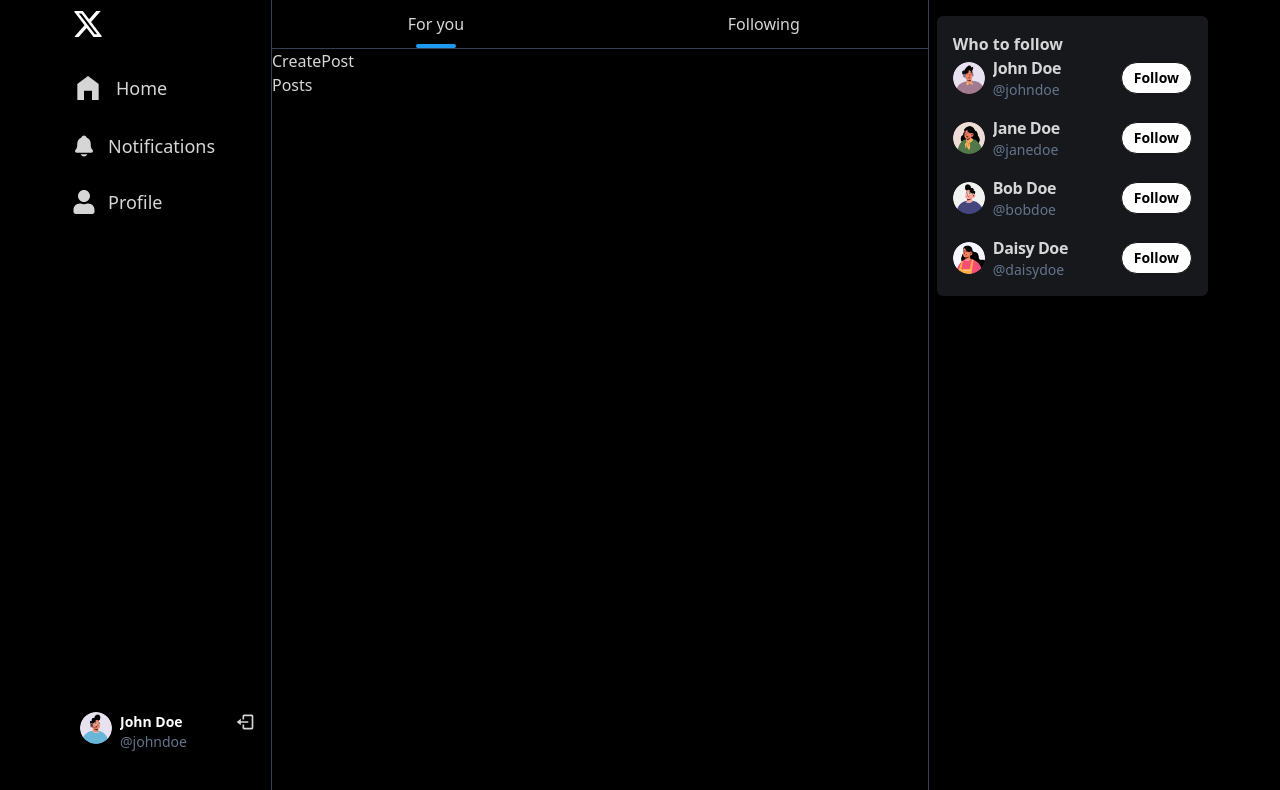
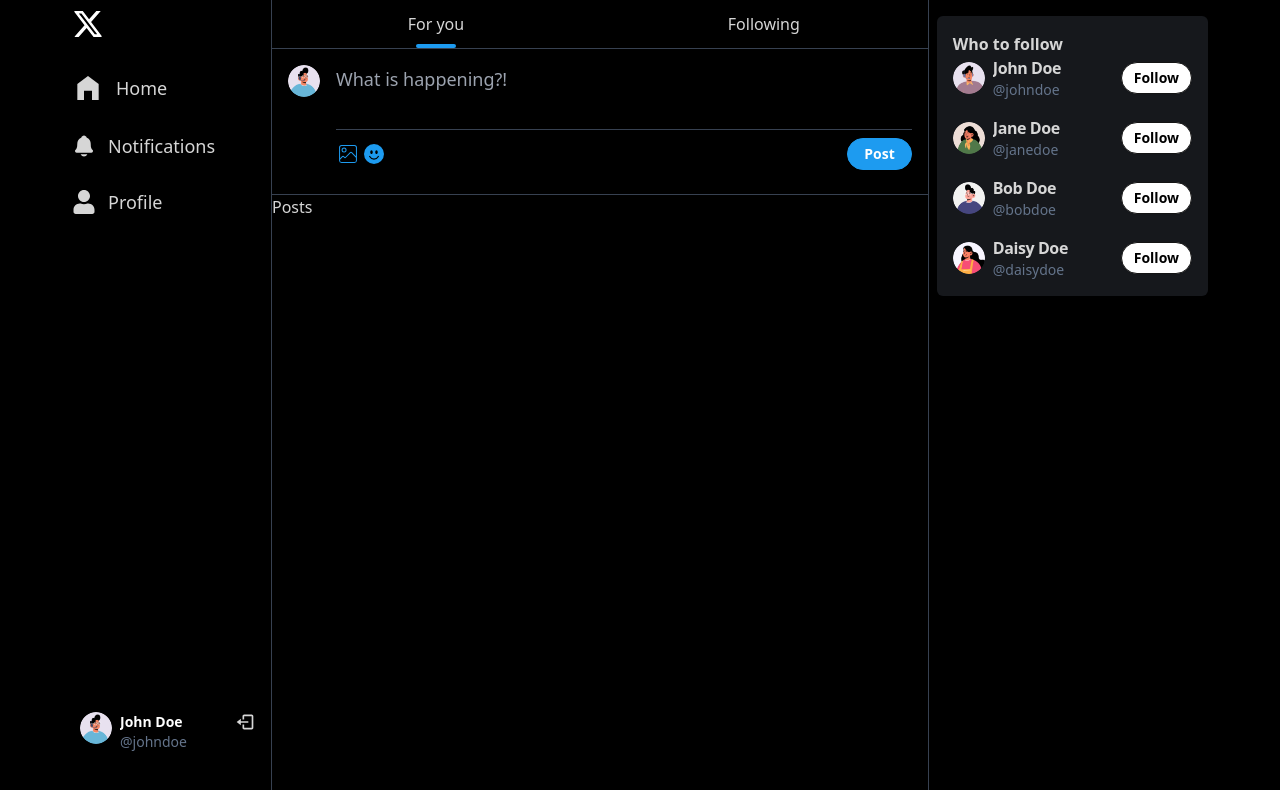
Before and after one commit to ammrshmbng/twitter-clone, a React (Vite) app in the folder frontend/: page / in a window 1280 px wide. Shown: the top 790 px of the page. Built offline with nearby package versions, Linux system fonts and the light colour scheme; the HTML template or start-up script is replaced by a standard one.

Commit message:
add CreatePost page

```diff
--- a/frontend/src/pages/home/CreatePost.jsx
+++ b/frontend/src/pages/home/CreatePost.jsx
@@ -1,9 +1,80 @@
-import React from 'react'
+import { CiImageOn } from "react-icons/ci";
+import { BsEmojiSmileFill } from "react-icons/bs";
+import { useRef, useState } from "react";
+import { IoCloseSharp } from "react-icons/io5";
 
 const CreatePost = () => {
-  return (
-	<div>CreatePost</div>
-  )
-}
+	const [text, setText] = useState("");
+	const [img, setImg] = useState(null);
 
-export default CreatePost
+	const imgRef = useRef(null);
+
+	const isPending = false;
+	const isError = false;
+
+	const data = {
+		profileImg: "/avatars/boy1.png",
+	};
+
+	const handleSubmit = (e) => {
+		e.preventDefault();
+		alert("Post created successfully");
+	};
+
+	const handleImgChange = (e) => {
+		const file = e.target.files[0];
+		if (file) {
+			const reader = new FileReader();
+			reader.onload = () => {
+				setImg(reader.result);
+			};
+			reader.readAsDataURL(file);
+		}
+	};
+
+	return (
+		<div className='flex items-start gap-4 p-4 border-b border-gray-700'>
+			<div className='avatar'>
+				<div className='w-8 rounded-full'>
+					<img src={data.profileImg || "/avatar-placeholder.png"} />
+				</div>
+			</div>
+			<form className='flex flex-col w-full gap-2' onSubmit={handleSubmit}>
+				<textarea
+					className='w-full p-0 text-lg border-gray-800 border-none resize-none textarea focus:outline-none'
+					placeholder='What is happening?!'
+					value={text}
+					onChange={(e) => setText(e.target.value)}
+				/>
+				{img && (
+					<div className='relative mx-auto w-72'>
+						<IoCloseSharp
+							className='absolute top-0 right-0 w-5 h-5 text-white bg-gray-800 rounded-full cursor-pointer'
+							onClick={() => {
+								setImg(null);
+								imgRef.current.value = null;
+							}}
+						/>
+						<img src={img} className='object-contain w-full mx-auto rounded h-72' />
+					</div>
+				)}
+
+				<div className='flex justify-between py-2 border-t border-t-gray-700'>
+					<div className='flex items-center gap-1'>
+						<CiImageOn
+							className='w-6 h-6 cursor-pointer fill-primary'
+							onClick={() => imgRef.current.click()}
+						/>
+						<BsEmojiSmileFill className='w-5 h-5 cursor-pointer fill-primary' />
+					</div>
+					<input type='file' hidden ref={imgRef} onChange={handleImgChange} />
+					<button className='px-4 text-white rounded-full btn btn-primary btn-sm'>
+						{isPending ? "Posting..." : "Post"}
+					</button>
+				</div>
+				{isError && <div className='text-red-500'>Something went wrong</div>}
+			</form>
+		</div>
+	);
+};
+export default CreatePost;
```
